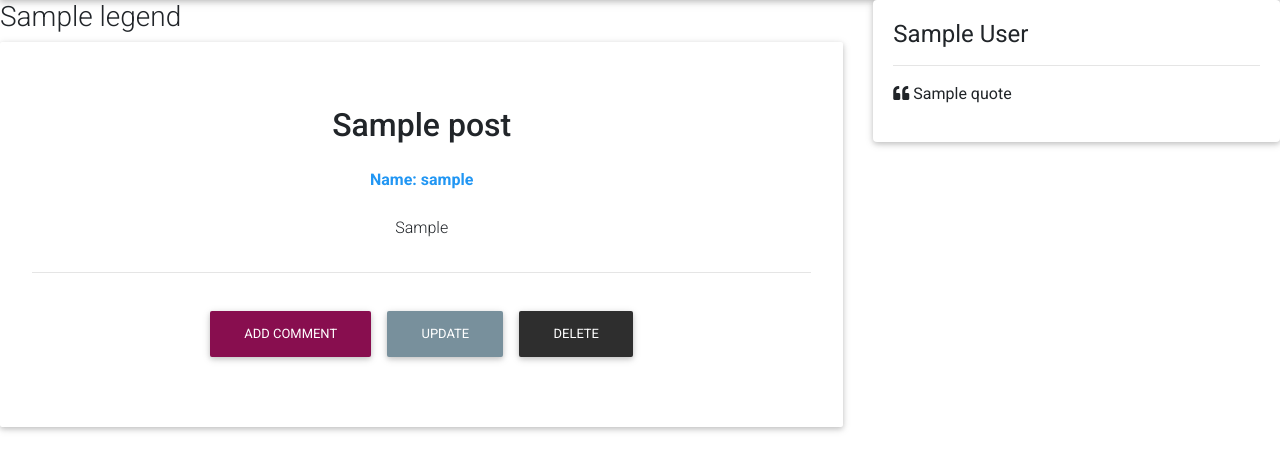
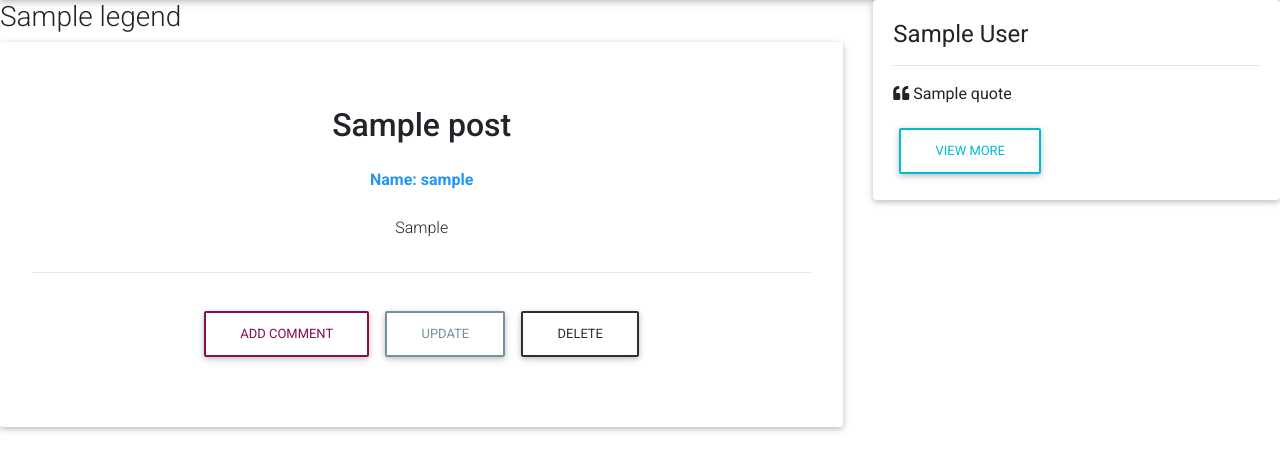
Before and after one commit to Ebay-droid/my-blog, a Flask app: template app/templates/blog.html in a window 1280 px wide. Shown: the part 56-527 px from the top of the page. Run offline with Flask 2, Linux system fonts and the light colour scheme; tables that the repository leaves empty hold one stand-in row (values such as "Sample post"); the template is opened without the code that fills it: values that come from a table or form of the project are taken from there, most other values are stand-ins (such as "Sample title", 1, 10 or a date in 2020); some libraries are stand-ins or nearby versions.

Commit message:
button design change

```diff
--- a/app/templates/blog.html
+++ b/app/templates/blog.html
@@ -32,9 +32,9 @@
   <hr class="my-4">
 
   <div class="pt-2">
-    <a href="{{url_for('main.new_comment', post_id =blog.id)}}"><button class="btn btn-unique waves-effect">Add Comment</button></a>
-    <a href="{{url_for('main.update_post',post_id = blog.id)}}"><button class="btn btn-blue-grey waves-effect">Update</button></a>
-    <a href="{{url_for('main.delete_blog',post_id=blog.id)}}"><button class="btn btn-elegant waves-effect">Delete</button></a>
+    <a href="{{url_for('main.new_comment', post_id =blog.id)}}"><button class="btn btn-outline-unique waves-effect">Add Comment</button></a>
+    <a href="{{url_for('main.update_post',post_id = blog.id)}}"><button class="btn btn-outline-blue-grey waves-effect">Update</button></a>
+    <a href="{{url_for('main.delete_blog',post_id=blog.id)}}"><button class="btn btn-outline-elegant waves-effect">Delete</button></a>
 </div>
 
 </div>
@@ -63,6 +63,7 @@
     <!-- Quotation -->
     <p><i class="fas fa-quote-left"></i> {{quote.quote}}
     </p>
+    <a href="{{quote.permalink}}"><button class="btn btn-outline-cyan">view more</button></a>
   </div>
 
 </div>
```
